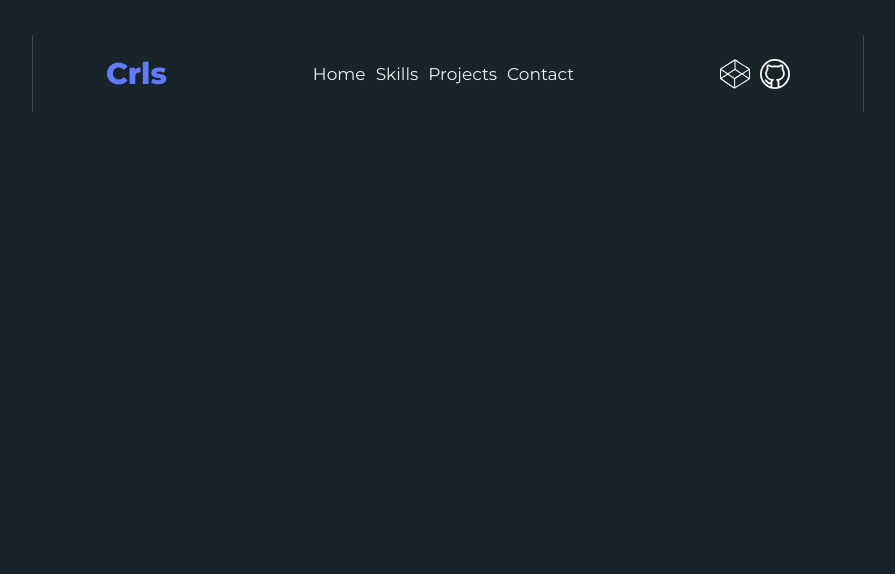
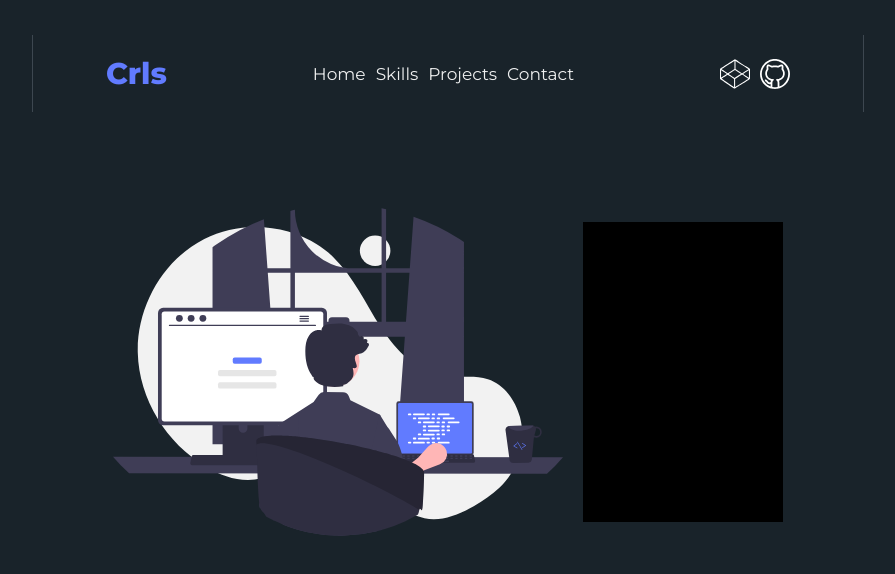
Before and after one commit to Crls-Guerrero/react-portfolio, a React (Create React App) app: page / in a window 1280 px wide. Shown: the top 574 px of the page, without its empty margins (192-1087 px from the left). Built offline with nearby package versions, Linux system fonts and the light colour scheme; a web font is replaced by a local one.

Commit message:
add svg from profile.jsx

```diff
--- a/src/components/Profile.jsx
+++ b/src/components/Profile.jsx
@@ -1,9 +1,12 @@
 import "../style/Profile.css";
-
+import { ReactComponent as IconDeveloperBackground } from "../svg/developer-background.svg";
 function Profile(){
     return(
         <div className="about">
+            <IconDeveloperBackground className="icon-dev"/>
+            <div className="about-me">
 
+            </div>
         </div>
     );
 }
--- a/src/style/Profile.css
+++ b/src/style/Profile.css
@@ -1,3 +1,16 @@
 .about{
     margin: 0;
+    display: flex;
+    align-items:center;
+    justify-content: space-betweengt;
+    gap: 20px;
 }
+.icon-dev{
+    width: 450px;
+    height: 450px;
+}
+.about-me{
+    width: 200px;
+    height: 300px;
+    background-color: black;
+}
```
Also changed, not shown: src/svg/developer-background.svg (added).
